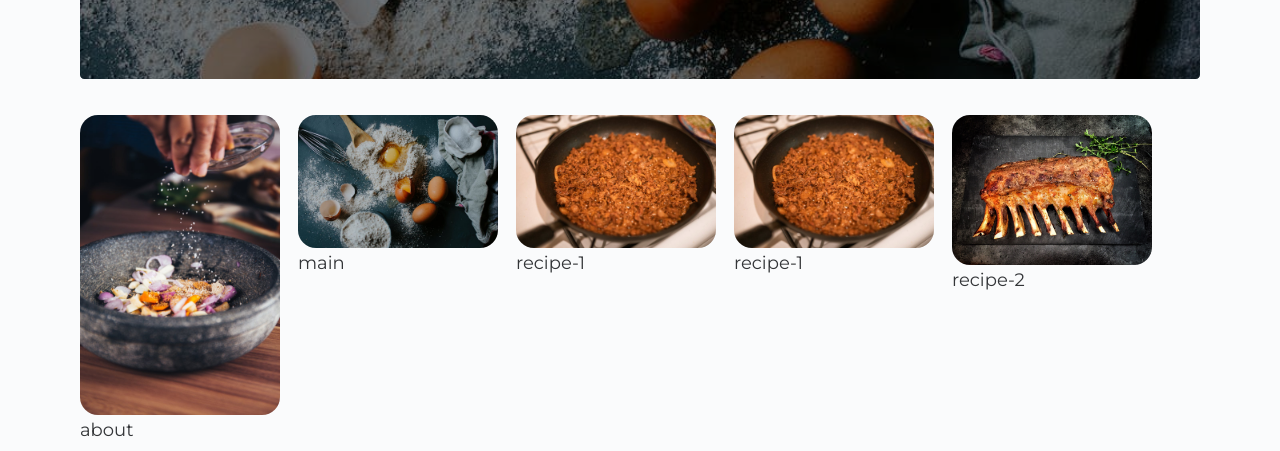
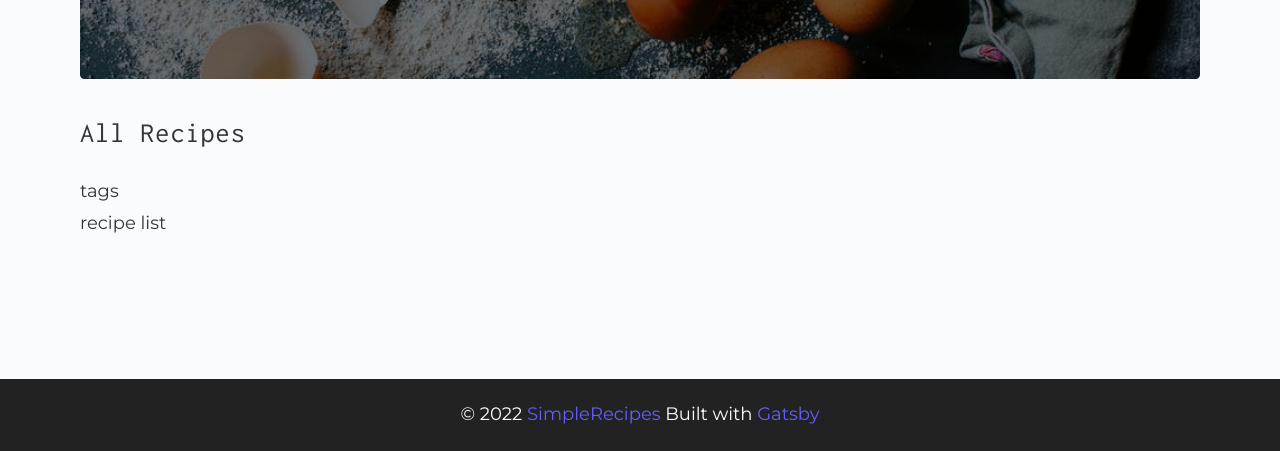
Before and after one commit to kacperkruger/gatsby_cook_project, a Gatsby site: page / in a window 1280 px wide. Shown: the part 349-800 px from the top of the page. Built offline with nearby package versions, Linux system fonts and the light colour scheme; Gatsby itself is replaced by a stand-in of ours.

Commit message:
removed redundant code

```diff
--- a/src/components/Gallery.js
+++ /dev/null
@@ -1,60 +0,0 @@
-import React from "react"
-import { graphql, useStaticQuery } from "gatsby"
-import styled from "styled-components"
-import { GatsbyImage, getImage } from "gatsby-plugin-image"
-
-const query = graphql`
-  {
-    allFile(filter: { extension: { ne: "svg" } }) {
-      nodes {
-        name
-        childImageSharp {
-          gatsbyImageData(
-            layout: FIXED
-            placeholder: BLURRED
-            transformOptions: { grayscale: true }
-            width: 200
-          )
-        }
-      }
-    }
-  }
-`
-
-const Gallery = () => {
-  const data = useStaticQuery(query)
-  const nodes = data.allFile.nodes
-  return (
-    <Wrapper>
-      {nodes.map((image, index) => {
-        const { name } = image
-        const pathToImage = getImage(image)
-        return (
-          <article key={index} className={"item"}>
-            <GatsbyImage
-              image={pathToImage}
-              alt={name}
-              className={"galleryImg"}
-            />
-            <p>{name}</p>
-          </article>
-        )
-      })}
-    </Wrapper>
-  )
-}
-
-const Wrapper = styled.section`
-  display: flex;
-  flex-wrap: wrap;
-
-  .item {
-    margin-right: 1rem;
-  }
-
-  .galleryImg {
-    border-radius: 1rem;
-  }
-`
-
-export default Gallery
--- a/src/pages/index.js
+++ b/src/pages/index.js
@@ -1,7 +1,7 @@
 import React from "react"
 import Layout from "../components/Layout"
 import { StaticImage } from "gatsby-plugin-image"
-import Gallery from "../components/Gallery"
+import AllRecipes from "../components/AllRecipes"
 
 const Home = () => {
   return (
@@ -22,7 +22,7 @@ const Home = () => {
             </div>
           </div>
         </header>
-        <Gallery />
+        <AllRecipes />
       </main>
     </Layout>
   )
```
